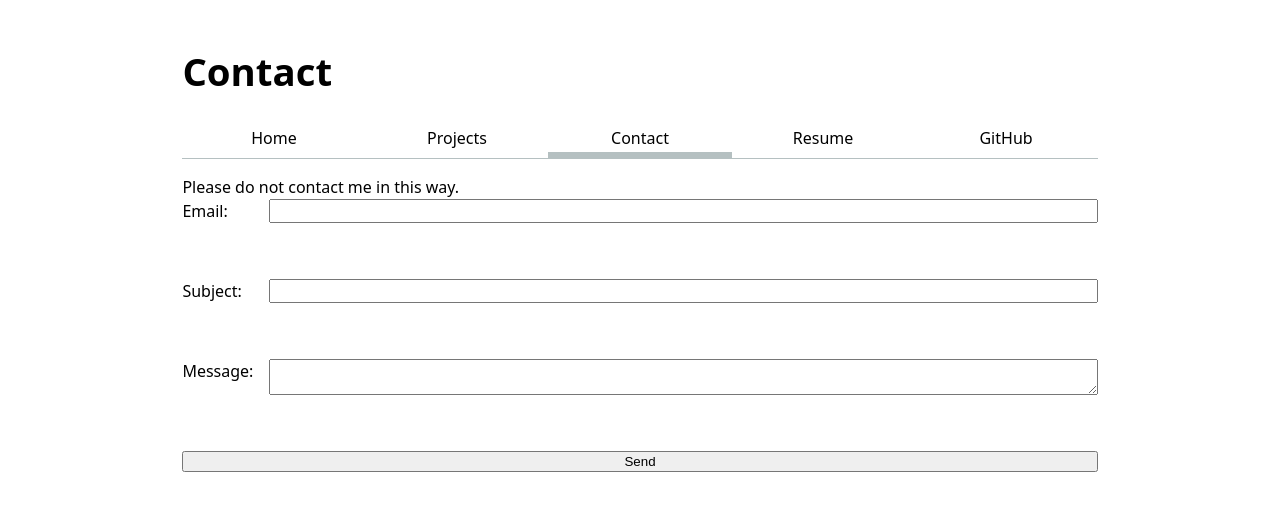
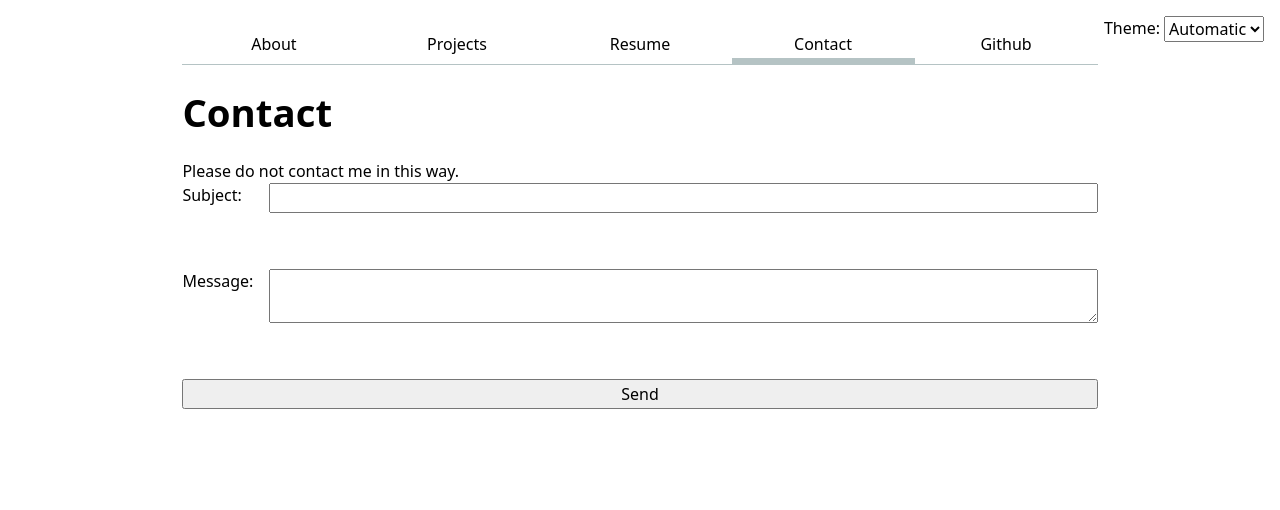
Before and after one commit to nicolatl/dvtestlab3.1, a SvelteKit app: page /contact in a window 1280 px wide. Shown: the top 510 px of the page. Built offline with nearby package versions, Linux system fonts and the light colour scheme.

Commit message:
lab 4 playtest

```diff
--- a/src/app.html
+++ b/src/app.html
@@ -4,9 +4,14 @@
 		<meta charset="utf-8" />
 		<title>Portfolio</title>
 		<link rel="icon" href="%sveltekit.assets%/favicon.png" />
-		<link rel="stylesheet" href="%sveltekit.assets%/style.css" />
 		<meta name="viewport" content="width=device-width" />
 		%sveltekit.head%
+		<script>
+			let root = document.documentElement;
+			let colorScheme = localStorage.colorScheme ?? "light dark";
+			root.style.setProperty("color-scheme", colorScheme);
+		</script>
+
 	</head>
 	<body data-sveltekit-preload-data="hover">
 		<div style="display: contents">%sveltekit.body%</div>
--- /dev/null
+++ b/src/routes/+layout.svelte
@@ -0,0 +1,92 @@
+<script>
+    import { base } from "$app/paths";
+    import { page } from "$app/stores";
+    import "../style.css";
+
+
+
+    let pages = [
+        {url: "/", title: "About"},
+        {url: "/projects", title: "Projects"},
+        {url: "/resume", title: "Resume"},
+        {url: "/contact", title: "Contact"},
+        {url: "https://github.com/nicolatl", title: "Github"}
+    ]
+    let colorScheme = "light dark"; // default colorScheme value
+
+    let localStorage = globalThis.localStorage ?? {};
+
+
+    if (localStorage.colorScheme) { // if localStorage has a colorScheme property
+        colorScheme = localStorage.colorScheme; // override the default colorScheme
+    }
+
+    let root = globalThis?.document?.documentElement;
+    $: root?.style.setProperty("color-scheme", colorScheme);
+
+    $: localStorage.colorScheme = colorScheme;
+
+</script>
+
+<label class="color-scheme-switch">
+    Theme:
+    <select bind:value={ colorScheme }>
+        <option value="light dark">Automatic</option>
+        <option value="light">Light</option>
+        <option value="dark">Dark</option>
+    </select>
+</label>
+
+<nav>
+    {#each pages as p}
+        <a href={base + p.url}
+            class:current={p.url === "/" // is this link the home page?
+            ? $page.url.pathname === (base + "/") // if yes - set current = true if the path name matches. Else, set current = true if the path name starts correctly
+            : $page.url.pathname.startsWith(base + p.url)}
+            target={p.url.startsWith("http") ? "_blank": null}
+        >
+            {p.title}
+        </a>
+
+
+    {/each}
+</nav>
+<slot />
+<style>
+    .color-scheme-switch {
+        position: absolute;
+        top: 1rem;
+        right: 1rem;
+        display: inline-flex;
+        gap: 4px;
+    }
+    :root {
+        color-scheme: dark;
+    }
+    nav {
+        --border-color: oklch(50% 10% 200 / 40%);
+        display: flex;
+        margin-bottom: 1rem;
+        border-bottom: 1px solid var(--border-color);
+    }
+
+    nav a {
+        flex: 1;
+        text-decoration: none;
+        color: inherit;
+        text-align: center;
+        padding: 0.5em;
+    }
+
+    nav a.current {
+    border-bottom: 0.4em solid var(--border-color);
+    padding-bottom: 0.1em;
+    }
+
+    nav a:hover {
+    border-bottom: 0.4em solid var(--color-accent);
+    padding-bottom: 0.1em;
+    background-color: color-mix(in oklch, var(--color-accent), canvas 85%);
+
+    }
+</style>
--- a/src/routes/contact/+page.svelte
+++ b/src/routes/contact/+page.svelte
@@ -1,22 +1,25 @@
+<script>
+    function handleSubmit(event) {
+        event.preventDefault();
+        let form = event.target;
+        let data = new FormData(form);
+        let url = form.action + "?";
+        for (let [name, value] of data) {
+	        url += (name + "=" + value + "&");
+        }
+        location.href = url;
+
+    }
+
+</script>
+
 <svelte:head>
   <title>Contact me</title>
 </svelte:head>
 
 <h1>Contact</h1>
-<nav>
-    <a href=".">Home</a>
-    <a href="projects">Projects</a>
-    <a class="current" href="contact">Contact</a>
-    <a href="resume">Resume</a>
-    <a href="https://github.com/nicolatl" target="_blank">GitHub</a>
-</nav>
 Please do not contact me in this way.
-<form action="mailto:77587217+nicolatl@users.noreply.github.com" method="GET">
-    <label>
-        Email:
-        <input type="email" name="email" required>
-    </label>
-    <br>
+<form action="mailto:77587217+nicolatl@users.noreply.github.com" method="GET" on:submit={handleSubmit}>
     <label>
         Subject:
         <input name="subject" required>
--- a/static/style.css
+++ b/src/style.css
@@ -11,30 +11,6 @@ body {
  margin-inline: auto;
  padding: 1em;
  accent-color: var(--color-accent);
-}
-
-nav {
-    display: flex;
-    margin-bottom: 1rem;
-    border-bottom: 1px solid oklch(80% 3% 200);
-}
-
-nav a {
-    flex: 1;
-    text-decoration: none;
-    color: inherit;
-    text-align: center;
-    padding: 0.5em;
-}
-
-nav a.current {
-  border-bottom: 0.4em solid oklch(80% 3% 200);
-  padding-bottom: 0.1em;
-}
-
-nav a:hover {
-  border-bottom: 0.4em solid var(--color-accent);
-  padding-bottom: 0.1em;
 }
 
 form {
@@ -51,6 +27,10 @@ label, button {
 label {
   display: grid;
   grid-template-columns: subgrid;
+}
+
+input, textarea, button, select {
+  font: inherit;
 }
 
 img {
```
Also changed, not shown: src/routes/+page.svelte (+0 -7 lines), src/routes/projects/+page.svelte (+0 -7 lines), src/routes/resume/+page.svelte (+0 -7 lines).
